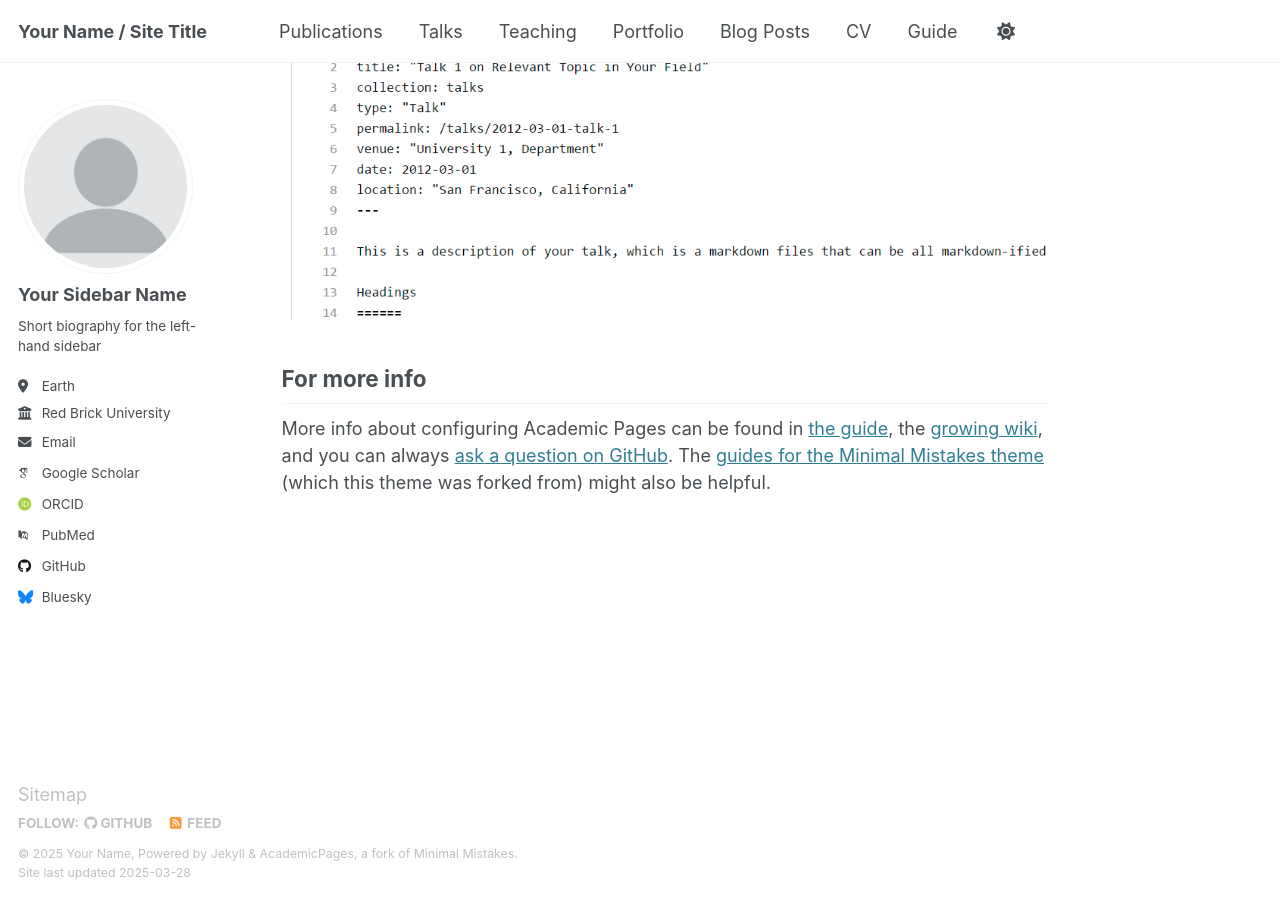
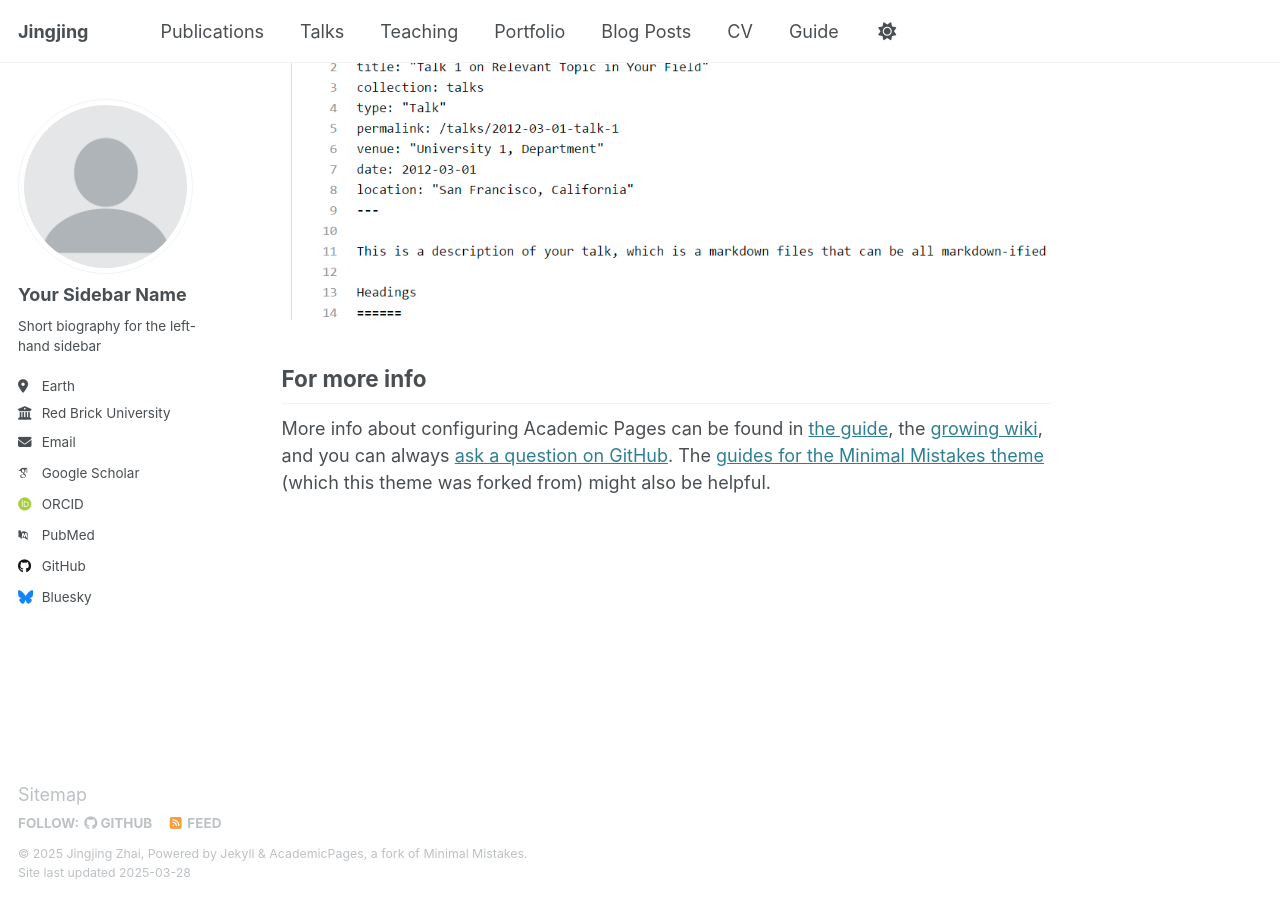
Before and after one commit to zhaijj/zhaijj.github.io, a Jekyll site: the page built from _pages/about.md, in a window 1280 px wide and 900 px high, scrolled down 2635 px. Built offline with Jekyll 4.4.1, drawn with Linux system fonts in a browser that asks for light colours; some web fonts are replaced.

Commit message:
Update config

```diff
--- a/_config.yml
+++ b/_config.yml
@@ -9,13 +9,13 @@
 # Basic Site Settings
 locale                   : "en-US"
 site_theme               : "default"
-title                    : "Your Name / Site Title"
+title                    : "Jingjing"
 title_separator          : "-"
-name                     : &name "Your Name"
-description              : &description "personal description"
-url                      : https://academicpages.github.io # the base hostname & protocol for your site e.g. "https://[your GitHub username].github.io"
+name                     : &name "Jingjing Zhai"
+description              : &description "Postdoc in Cornell University"
+url                      : https://zhaijj.github.io # the base hostname & protocol for your site e.g. "https://[your GitHub username].github.io"
 baseurl                  : "" # the subpath of your site, e.g. "/blog"
-repository               : "academicpages/academicpages.github.io"
+repository               : "zhaijj/zhaijj.github.io"
 
 # Site Author - The following control what appear as part of the author content on the side bar.
 #               If a field is blank the icon and link will not appear, otherwise it will be shown.
```
